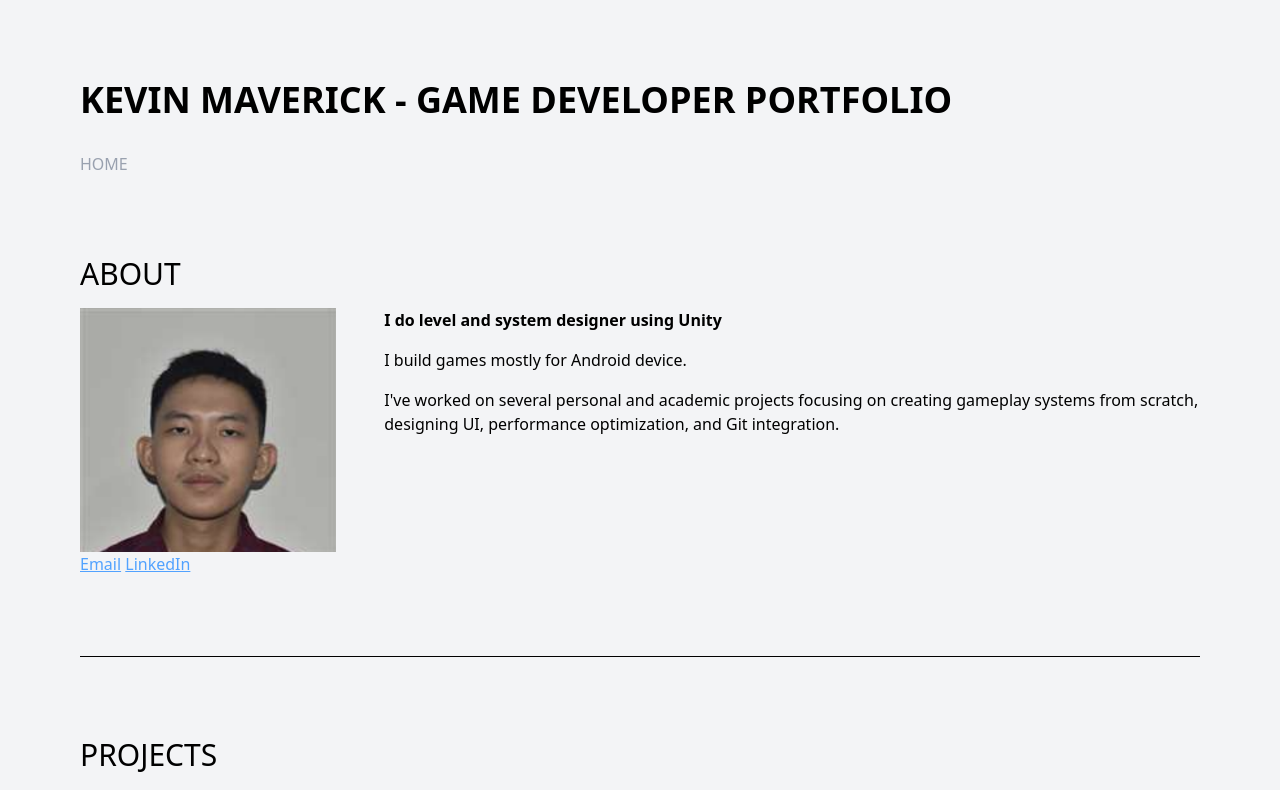
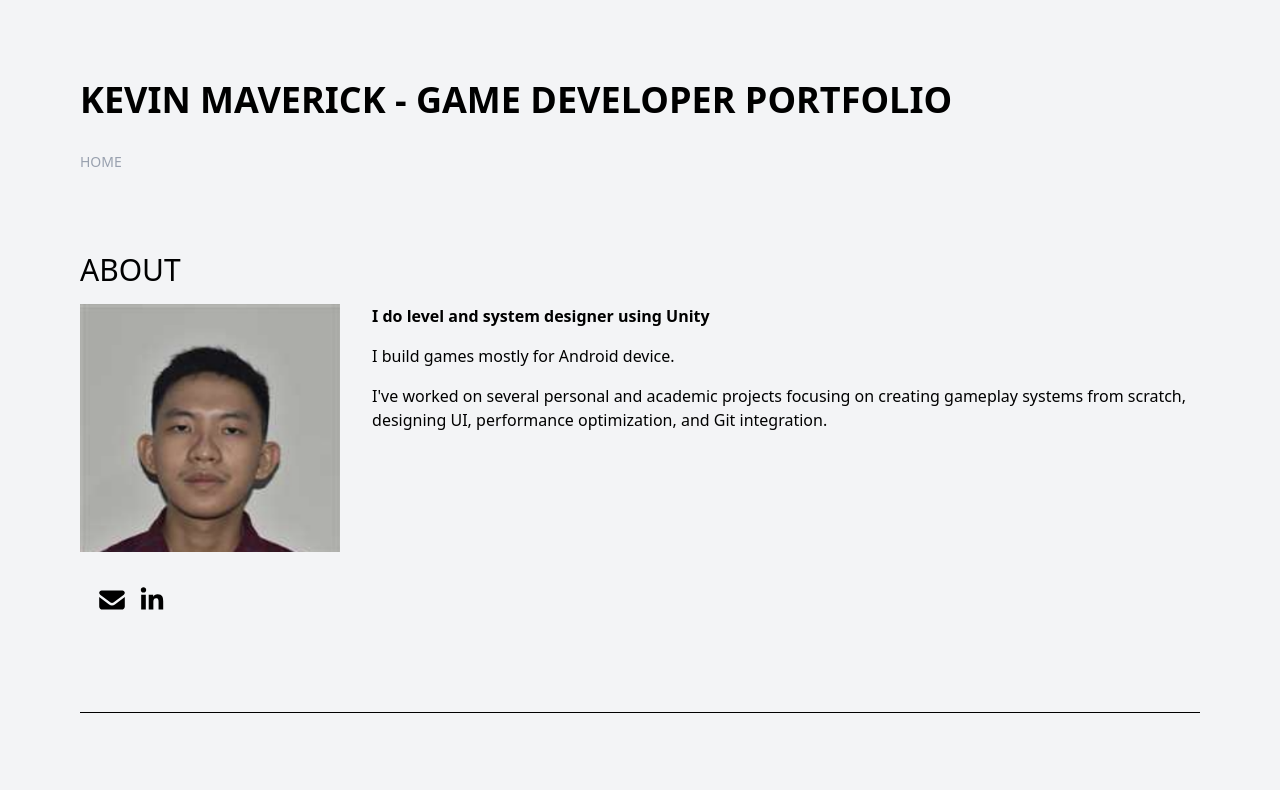
Before and after one commit to Agent-Healm/gamedev-portfolio, a website: page index.html in a window 1280 px wide. Shown: the top 790 px of the page. Drawn offline with Linux system fonts and the light colour scheme.

Commit message:
added icons

```diff
--- a/index.html
+++ b/index.html
@@ -17,7 +17,7 @@
         <h2 class="">
                 ABOUT
         </h2>
-        <div class="flex flex-row justify-center gap-12">
+        <div class="flex flex-row justify-center gap-8 mb-4">
                 <div class="">
                         <img src="./src/images/kevin.png" alt="My Picture" width="400px"/>
                 </div>
@@ -34,9 +34,13 @@
                 </div>
         </div>
 
-        <div>
-                <a href="mailto:kevinmaverik2004@gmail.com">Email</a>
-                <a href="https://www.linkedin.com/in/kevin-maverick-a1105a2b3">LinkedIn</a>
+        <div class="flex flex-row gap-2 p-4">
+                <a href="mailto:kevinmaverik2004@gmail.com" class="bg-red-500a">
+                        <img src="./src/icons/envelope-solid-full.svg" class="size-8"/>
+                </a>
+                <a href="https://www.linkedin.com/in/kevin-maverick-a1105a2b3">
+                        <img src="./src/icons/linkedin-in-brands-solid-full.svg" class="size-8">
+                </a>
         </div>
 
         <hr class="mt-20 mb-20"/>
--- a/src/component/top-nav.js
+++ b/src/component/top-nav.js
@@ -5,8 +5,11 @@ function topNav(){
                         KEVIN MAVERICK - GAME DEVELOPER PORTFOLIO
                 </h1>
 
-                <a href="./index.html">HOME</a>
-                <br/>
+                <a href="./index.html">
+                <p>
+                HOME
+                </p>
+                </a>
 
         </nav>
         `;
--- a/src/styles/input.css
+++ b/src/styles/input.css
@@ -30,5 +30,5 @@
 }
 
 .nav-top a{
-        @apply text-gray-400 no-underline hover:text-black;
+        @apply text-gray-400 no-underline hover:text-black text-sm;
 }
```
Also changed, not shown: se-animal.html (+1 -1 lines), se-space.html (+1 -1 lines), se-together.html (+1 -1 lines), src/icons/envelope-solid-full.svg (added), src/icons/linkedin-in-brands-solid-full.svg (added), src/styles/output.css.
